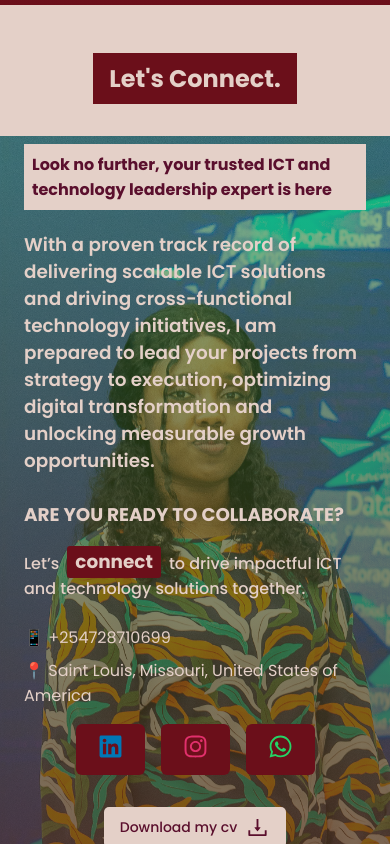
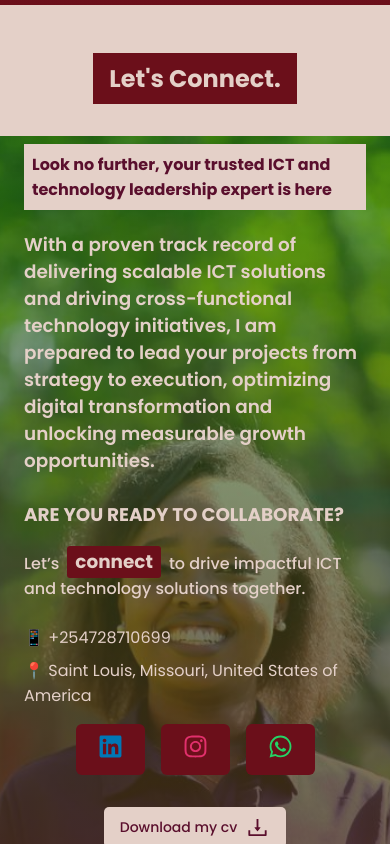
Before and after one commit to Ghostcall/Project_Manager, a React (Vite) app: page / in a window 390 px wide. Shown: the part 5220-6064 px from the top of the page. Built offline with nearby package versions, Linux system fonts and the light colour scheme; grey boxes are pictures that could not be loaded.

Commit message:
Modified the contact section's background

```diff
--- a/src/components/Contact/Contact.css
+++ b/src/components/Contact/Contact.css
@@ -23,9 +23,9 @@
     justify-content: space-around;
     padding: 2rem 3rem;
     text-align: left;
-    background: linear-gradient(rgba(27, 122, 27, 0.5), #6b0f1a), url(/src/assets/Her0879.jpg.jpeg);
+    background: linear-gradient(rgba(27, 122, 27, 0.5), #6b0f1a), url(/src/assets/blue.jpeg);
     background-size: cover;
-    background-position: center 5%;
+    background-position: center 45%;
     background-repeat: no-repeat;
 }
 
@@ -210,6 +210,10 @@
         flex-direction: column;
         gap: 2rem;
         padding: 0rem 1.5rem;
+        background: linear-gradient(rgba(27, 122, 27, 0.5), #6b0f1a), url(/src/assets/blue2\ \(2\).jpeg);
+        background-size: cover;
+        background-position: center 45%;
+        background-repeat: no-repeat;
     }
     .contact-left, .contact-right{
         width: 100%;
```
Also changed, not shown: src/assets/blue.jpeg (added), src/assets/blue2 (2).jpeg (added).
